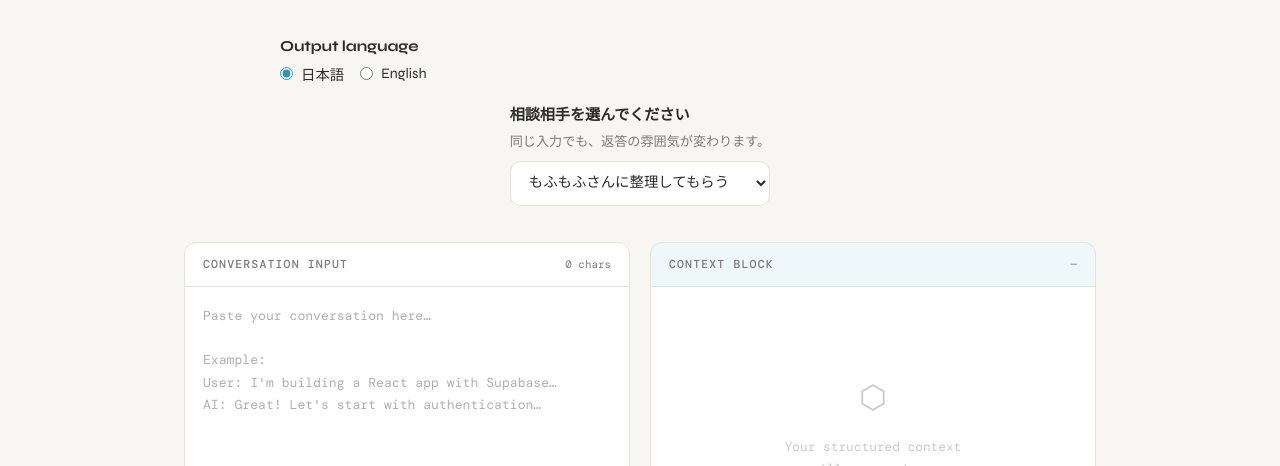
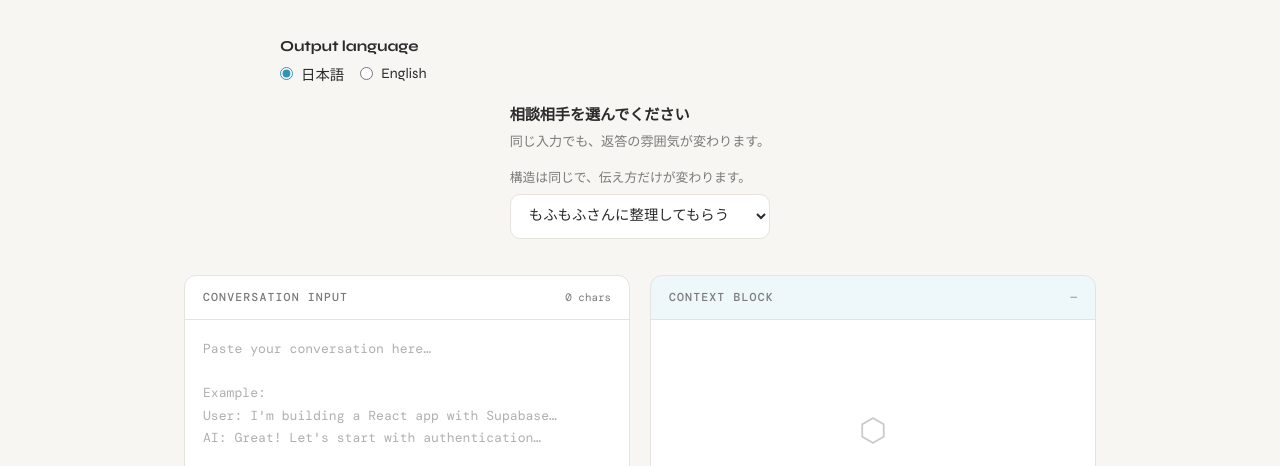
Before and after one commit to satsukisato-dotcom/context-keeper, a website: page index.html in a window 1280 px wide. Shown: the part 324-790 px from the top of the page. Drawn offline with nearby package versions, Linux system fonts and the light colour scheme; a web font is replaced by a local one.

Commit message:
Update index.html

```diff
--- a/index.html
+++ b/index.html
@@ -456,6 +456,7 @@
   <div class="character-wrap">
     <label for="character" class="character-label" id="characterLabel">相談相手を選んでください</label>
     <p class="character-help" id="characterHelp">同じ入力でも、返答の雰囲気が変わります。</p>
+    <p style="font-size:0.8rem; color:var(--muted); margin-top:6px;">構造は同じで、伝え方だけが変わります。</p>
 
     <select id="character" class="character-select">
       <option value="mofu">もふもふさんに整理してもらう</option>
```
